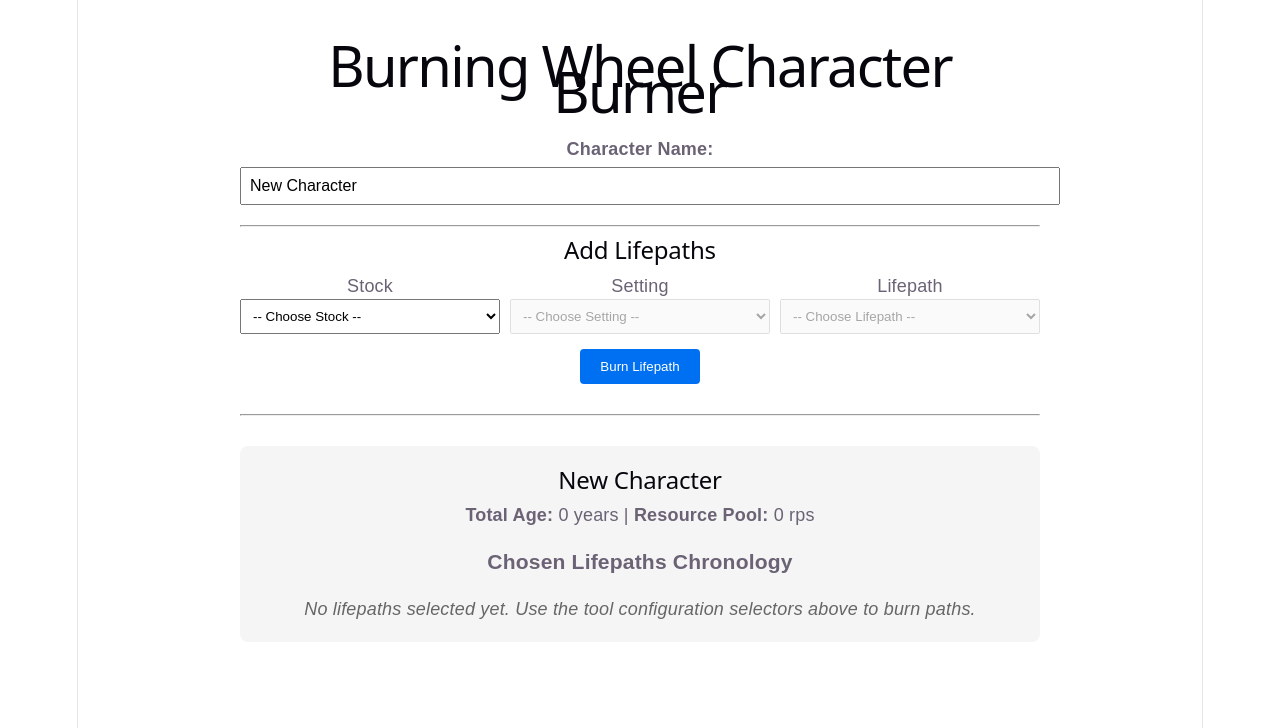
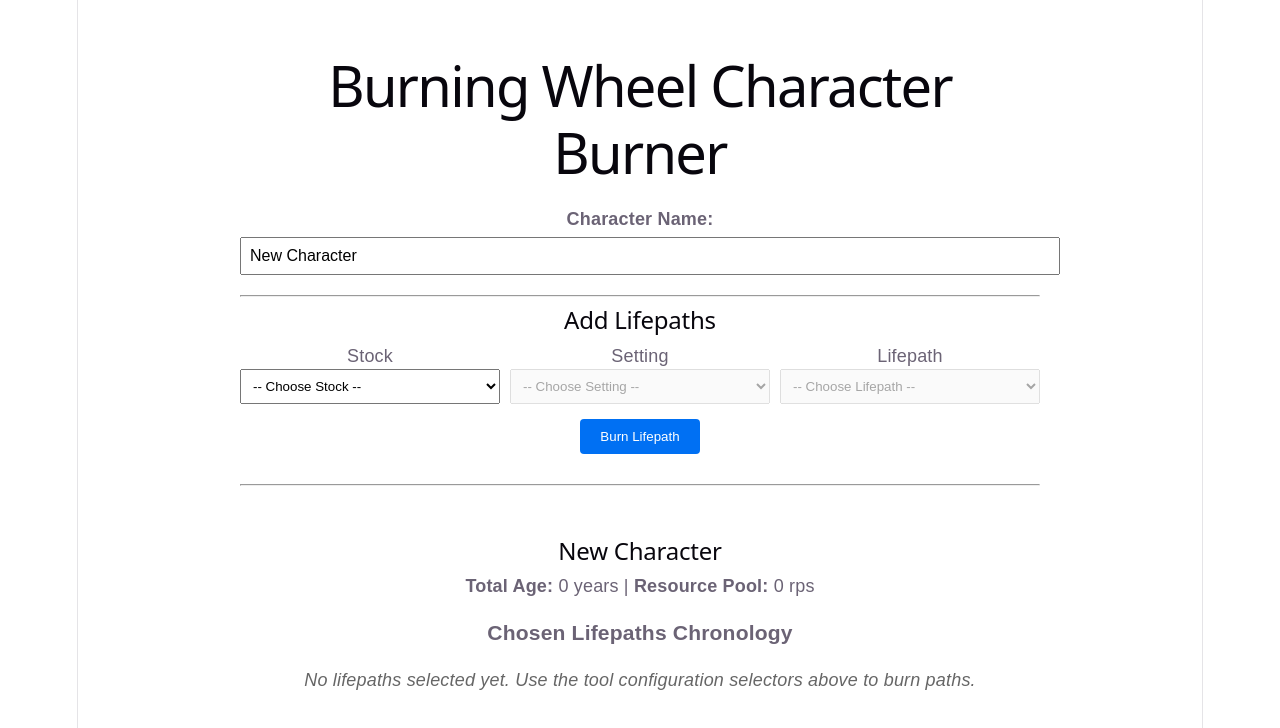
Before and after one commit to AdamChandler958/wheel-burner, a React (Vite) app in the folder web-app/: page / in a window 1280 px wide. Shown: the top 728 px of the page. Built offline with nearby package versions, Linux system fonts and the light colour scheme.

Commit message:
Chore: Making the display change dynamically

```diff
--- a/web-app/src/App.jsx
+++ b/web-app/src/App.jsx
@@ -78,7 +78,7 @@
 
   return (
     <div style={{ maxWidth: '800px', margin: '0 auto', padding: '20px', fontFamily: 'sans-serif' }}>
-      <h1>Burning Wheel Character Burner</h1>
+      <h1 style={{ lineHeight: '1.2', marginBottom: '20px' }}>Burning Wheel Character Burner</h1>
 
       <div style={{ marginBottom: '20px' }}>
         <label style={{ display: 'block', fontWeight: 'bold', marginBottom: '5px' }}>Character Name:</label>
@@ -92,11 +92,9 @@
 
       <hr />
 
-      {/* Dynamic Dropdowns Selection Block */}
       <h2>Add Lifepaths</h2>
       <div style={{ display: 'flex', gap: '10px', marginBottom: '15px', flexWrap: 'wrap' }}>
 
-        {/* 1. Stock Selector */}
         <div style={{ flex: '1', minWidth: '150px' }}>
           <label style={{ display: 'block', textTransform: 'capitalize' }}>Stock</label>
           <select value={selectedStock} onChange={handleStockChange} style={{ width: '100%', padding: '8px' }}>
@@ -107,7 +105,6 @@
           </select>
         </div>
 
-        {/* 2. Setting Selector (Enabled only when Stock is selected) */}
         <div style={{ flex: '1', minWidth: '150px' }}>
           <label style={{ display: 'block' }}>Setting</label>
           <select
@@ -131,7 +128,6 @@
           </select>
         </div>
 
-        {/* 3. Lifepath Selector (Enabled only when Setting is selected) */}
         <div style={{ flex: '1', minWidth: '200px' }}>
           <label style={{ display: 'block' }}>Lifepath</label>
           <select
@@ -151,7 +147,6 @@
         </div>
       </div>
 
-      {/* Action Button */}
       <button
         onClick={addLifepathToCharacter}
         disabled={!selectedLifepathKey}
@@ -162,8 +157,13 @@
 
       <hr style={{ margin: '30px 0' }} />
 
-      {/* Character Sheet Display View */}
-      <div style={{ background: '#f5f5f5', padding: '20px', borderRadius: '8px' }}>
+      <div style={{
+            background: 'transparent',
+            border: '1px solid rgba(255, 255, 255, 0.2)',
+            padding: '20px',
+            borderRadius: '8px',
+            marginTop: '30px'
+          }}>
         <h2>{character.name || "Unnamed Concept"}</h2>
         <p><strong>Total Age:</strong> {totalYears} years | <strong>Resource Pool:</strong> {totalResources} rps</p>
 
```
